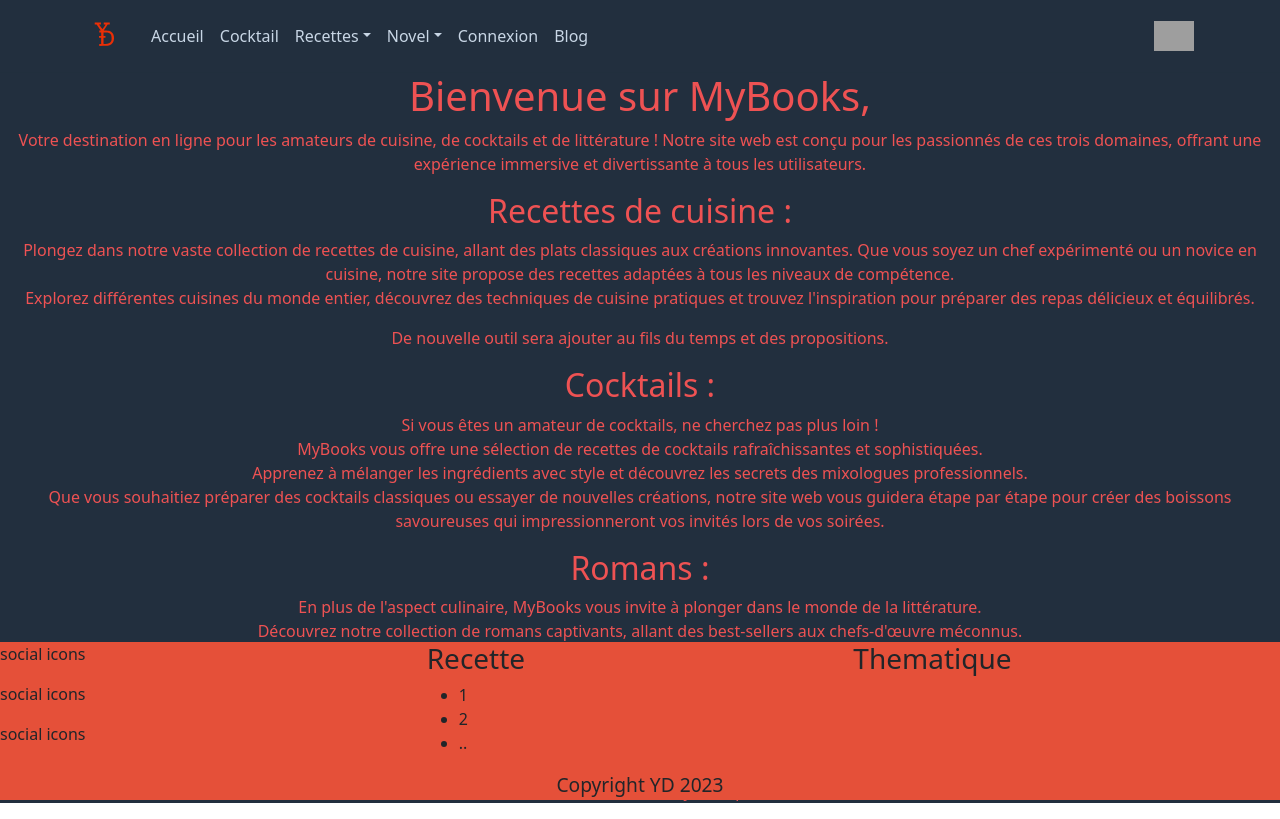
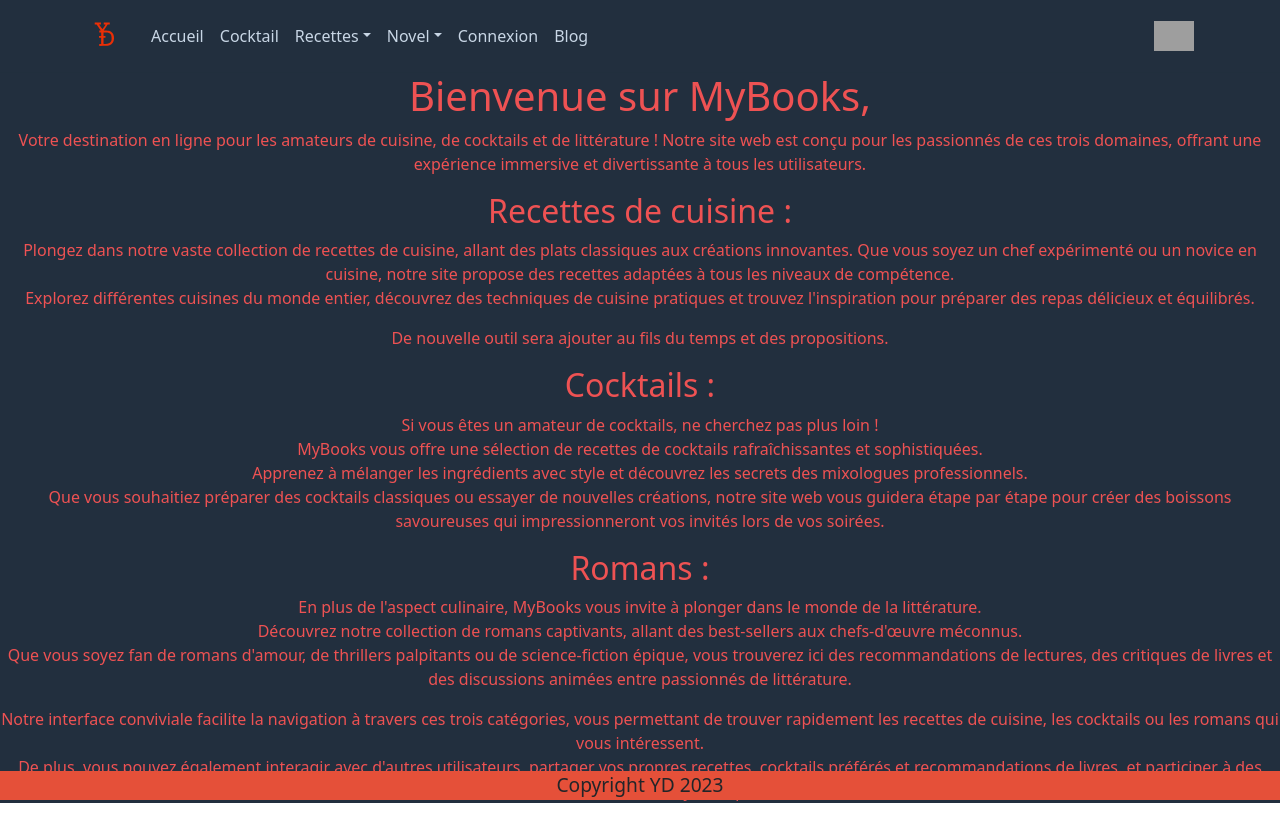
Before and after one commit to Koro0/my_books_frontend, a React (Create React App) app: page / in a window 1280 px wide. Built offline with nearby package versions, Linux system fonts and the light colour scheme; grey boxes are pictures that could not be loaded.

Commit message:
add coments

```diff
--- a/src/components/Footer/Footer.component.tsx
+++ b/src/components/Footer/Footer.component.tsx
@@ -3,7 +3,7 @@
     const toDate:Date = new Date(Date.now());
     return(
         <div className="footer">
-            <div className="footer__Box">
+            {/*<div className="footer__Box">
                 <div className="footer__Social">
                     <p>social icons </p>
                     <p>social icons </p>
@@ -20,7 +20,7 @@
                 <div className="footer__Thematique">
                     <h3>Thematique</h3>
                 </div>
-            </div>
+            </div>*/}
             <div className="footer__Copy">Copyright YD  {toDate.getFullYear()} </div>
         </div>
     )
```
